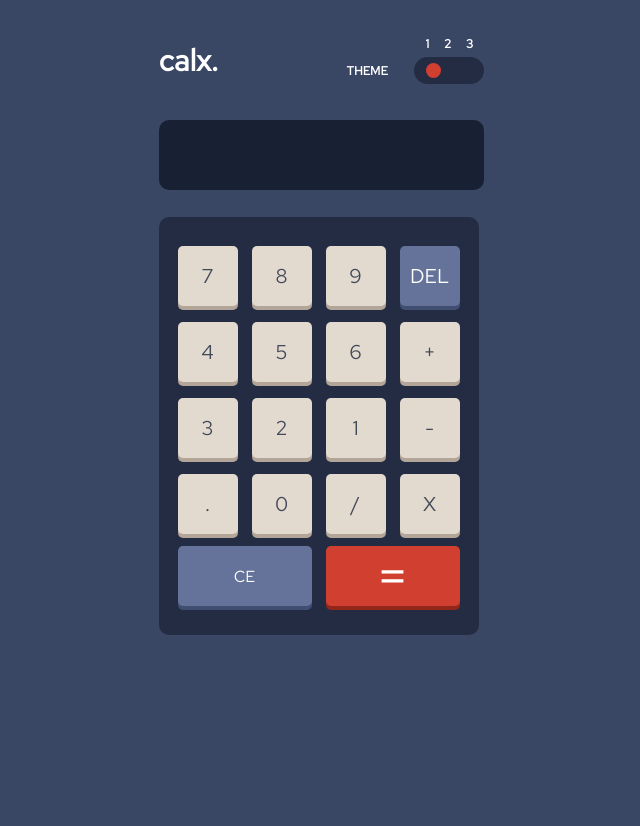
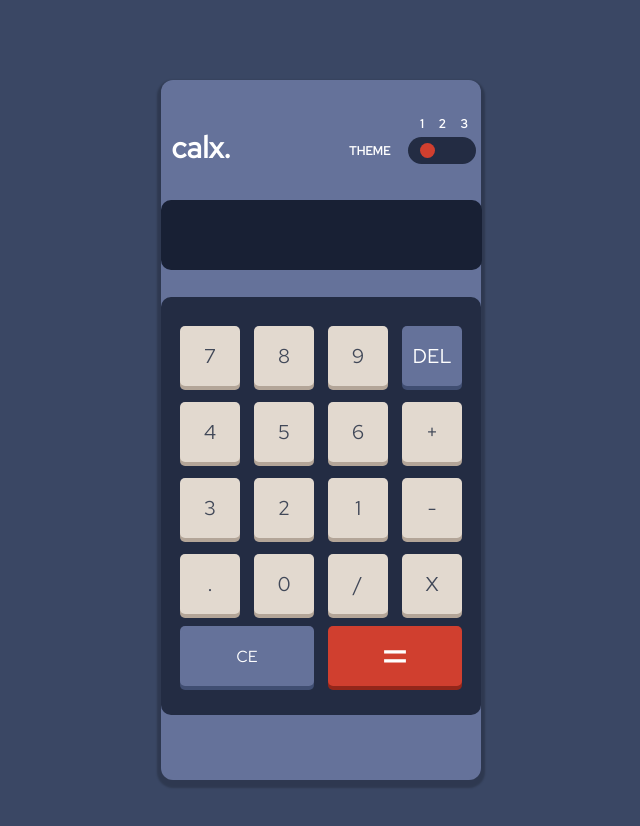
Before and after one commit to lilhalzy/calculator, a plain HTML site: page index.html in a window 1280 px wide. Shown: the whole page, without its empty margins (319-959 px from the left). Before the commit the page ends 800 px from the top, so only its background shows below. Drawn offline with Linux system fonts and the light colour scheme; a web font is replaced by a local one.

Commit message:
style: Customised calx. body

```diff
--- a/style.css
+++ b/style.css
@@ -57,6 +57,16 @@ body {
   align-items: center;
   justify-content: center;
   flex-direction: column;
+  padding: 10vh;
+}
+
+.container {
+  display: flexbox;
+  width: 320px;
+  height: 700px;
+  background-color: var(--delKey-bgColor);
+  border-radius: 12px;
+  box-shadow: 0 4px 2px 4px rgba(0, 0, 0, 0.2);
 }
 
 header {
@@ -71,6 +81,7 @@ header {
 
 header h1 {
   font-size: 30px;
+  margin: 14px 0 0 10px;
 }
 
 .toggleDesignMain {
@@ -92,11 +103,11 @@ header h1 {
 
 .theme {
   align-self: flex-end;
-  /* justify-content: space-between; */
-  margin-bottom: 5px;
+  justify-content: space-between;
+  margin: 0 0 5px 8px;
   text-transform: uppercase;
   font-weight: bolder;
-  margin-left: 8px;
+
 }
 
 .themeToggle {
@@ -105,9 +116,9 @@ header h1 {
   align-items: flex-start;
   border-radius: 3rem;
   background-color: var(--keypad-bgColor);
-  width: 70px;
-  padding-top: 6px;
-  padding-bottom: 2px;
+  width: 66px;
+  padding: 6px 1px 2px 1px;
+  margin-right: 10px;
 }
 
 .custom-ratio-btn {
@@ -147,7 +158,7 @@ header h1 {
   color: var(--header-txtColor);
   text-align: end;
   padding: 20px;
-  width: 285px;
+  width: 281px;
   height: 30px;
   border-radius: 10px;
   font-size: 26px;
```
